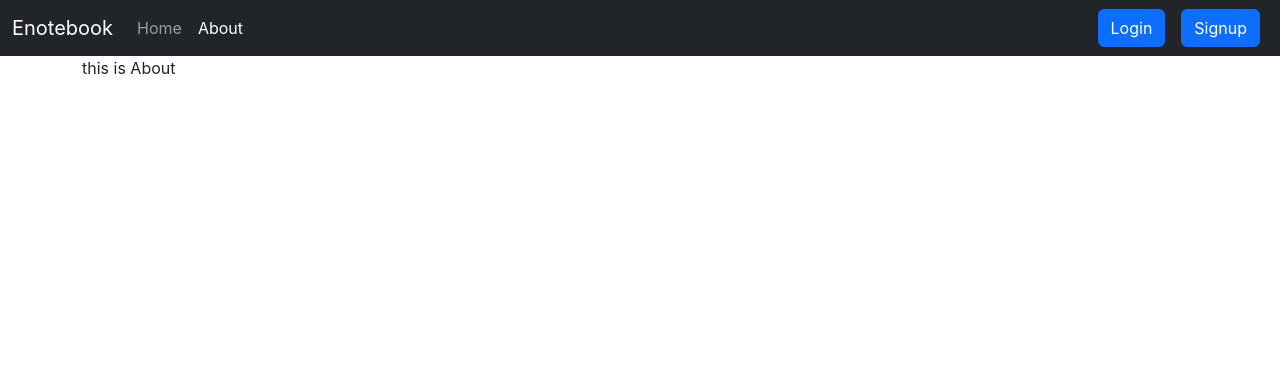
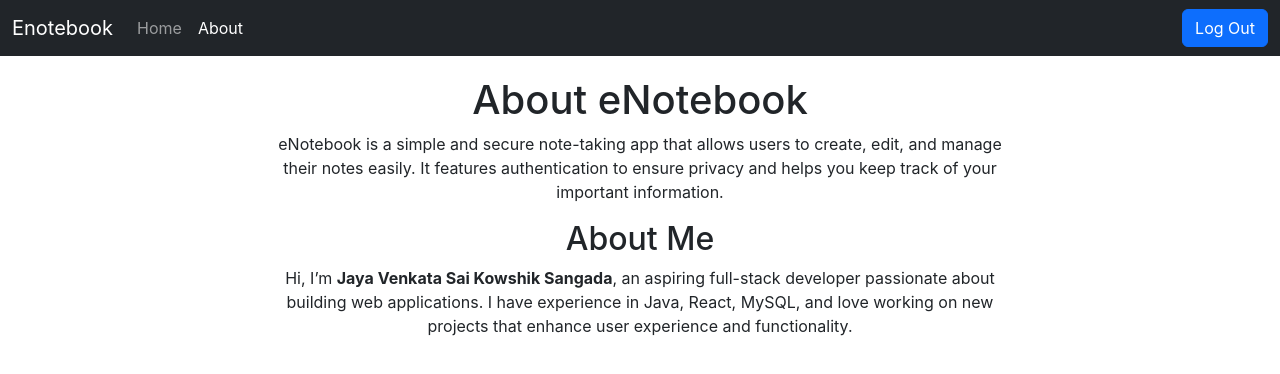
Before and after one commit to kowshik76/Enotebook, a React (Create React App) app: page /about in a window 1280 px wide. Shown: the top 374 px of the page. Built offline with nearby package versions, Linux system fonts and the light colour scheme; sample sign-in values are in the browser's storage.

Commit message:
Wrap up of enotebook

```diff
--- a/src/App.js
+++ b/src/App.js
@@ -12,6 +12,7 @@ import Alert from './components/Alert';
 import { Signup } from './components/Signup';
 import { Login } from './components/Login';
 import { useState } from 'react';
+import Enotebook from './components/Enotebook';
 function App() {
   const [alert, setAlert] = useState(null);
   const ShowAlert = (message, type) => {
@@ -33,6 +34,11 @@ function App() {
 
           <div className="container">
             <Routes>
+              <Route
+                exact
+                path="/enotebook"
+                element={<Enotebook ShowAlert={ShowAlert} />}
+              />
               <Route
                 exact
                 path="/home"
--- a/src/components/About.js
+++ b/src/components/About.js
@@ -1,11 +1,22 @@
-import React from 'react'
-export const About = () => {
+import React from "react";
 
+const About = () => {
     return (
-        <div>
-            this is About
+        <div style={{ padding: "20px", maxWidth: "800px", margin: "auto", textAlign: "center" }}>
+            <h1>About eNotebook</h1>
+            <p>
+                eNotebook is a simple and secure note-taking app that allows users to create, edit, and manage their notes easily.
+                It features authentication to ensure privacy and helps you keep track of your important information.
+            </p>
+
+            <h2>About Me</h2>
+            <p>
+                Hi, I’m <strong>Jaya Venkata Sai Kowshik Sangada</strong>, an aspiring full-stack developer passionate about
+                building web applications. I have experience in Java, React, MySQL, and love working on new projects that
+                enhance user experience and functionality.
+            </p>
         </div>
-    )
-}
+    );
+};
 
-export default About
+export default About;
--- /dev/null
+++ b/src/components/Enotebook.js
@@ -0,0 +1,9 @@
+import React from 'react'
+
+const Enotebook = () => {
+    return (
+        <div>This is landing page</div>
+    )
+}
+
+export default Enotebook
--- a/src/components/Home.js
+++ b/src/components/Home.js
@@ -1,10 +1,23 @@
-import React from 'react';
+import React, { useEffect } from 'react';
+import { useNavigate } from 'react-router-dom';
 import { Notes } from './Notes';
 
 export const Home = (props) => {
+    const navigate = useNavigate();
+
+    useEffect(() => {
+        const token = localStorage.getItem('token');
+        console.log('Token:', token); // Debugging statement
+        if (!token) {
+            console.log('No token found, redirecting to login'); // Debugging statement
+            navigate('/login'); // Redirect if token is missing
+        } else {
+            console.log('Token found, staying on home page'); // Debugging statement
+        }
+    }, [navigate]);
+
     return (
-        <div className='container my-4'>
-
+        <div className='container mt-4'>
             <Notes ShowAlert={props.ShowAlert} />
         </div>
     );
--- a/src/components/Login.js
+++ b/src/components/Login.js
@@ -1,36 +1,38 @@
-import React, { useState } from 'react'
-import { useNavigate } from 'react-router-dom'
+import React, { useState } from 'react';
+import { useNavigate } from 'react-router-dom';
 
 export const Login = (props) => {
+    const [credentials, setcredentials] = useState({ mail: "", password: "" });
+    let navigate = useNavigate();
 
-    const [credentials, setcredentials] = useState({ mail: "", password: "" })
-    let navigate = useNavigate();
     const handlesubmit = async (e) => {
         e.preventDefault();
-        const response = await fetch(`http://localhost:3000/api/auth/login`, {
+        const response = await fetch('http://localhost:3000/api/auth/login', {
             method: 'POST',
             headers: {
                 'Content-Type': 'application/json'
             },
             body: JSON.stringify({ mail: credentials.mail, password: credentials.password })
         });
+
         const json = await response.json();
+        if (json.success) {
+            // Save the auth token and redirect
+            localStorage.setItem('token', json.authToken);
+            props.ShowAlert("Logged in successfully", "success");
+            navigate('/home');
+        } else {
+            props.ShowAlert("Invalid credentials", "danger");
+        }
+    };
 
-        console.log(json);
-        if (json.success) {
-            localStorage.setItem('token', json.authToken);
-            navigate("/home");
-            props.ShowAlert("Login Success!", "success");
+    const onChange = (e) => {
+        setcredentials({ ...credentials, [e.target.name]: e.target.value });
+    };
 
-        } else {
-            props.ShowAlert("Invalid Details", "danger");
-        }
-    }
-    const onChange = (e) => {
-        setcredentials({ ...credentials, [e.target.name]: e.target.value })
-    }
     return (
-        <div className='container my-4'>
+        <div className='container my-5'>
+            <h2>Login to EnoteBook</h2><br></br>
             <form onSubmit={handlesubmit}>
                 <div className="mb-3">
                     <label htmlFor="mail" className="form-label">Email</label>
@@ -40,9 +42,8 @@ export const Login = (props) => {
                     <label htmlFor="password" className="form-label">Password</label>
                     <input type="password" name="password" className="form-control" value={credentials.password} onChange={onChange} id="password" />
                 </div>
-
                 <button type="submit" className="btn btn-primary">Submit</button>
             </form>
         </div>
-    )
-}
+    );
+};
--- a/src/components/Navbar.js
+++ b/src/components/Navbar.js
@@ -1,6 +1,12 @@
 import React, { useEffect } from 'react'
 import { Link, useLocation } from 'react-router-dom';
+import { useNavigate } from 'react-router-dom';
 const Navbar = () => {
+    let navigate = useNavigate();
+    const Logout = () => {
+        localStorage.removeItem('token');
+        navigate('/login');
+    }
     let location = useLocation();
     useEffect(() => {
 
@@ -10,7 +16,7 @@ const Navbar = () => {
 
         <nav className="navbar navbar-expand-lg navbar-dark bg-dark">
             <div className="container-fluid">
-                <Link className="navbar-brand" to="/">Enotebook</Link>
+                <Link className="navbar-brand" to="/enotebook">Enotebook</Link>
                 <button className="navbar-toggler" type="button" data-bs-toggle="collapse" data-bs-target="#navbarSupportedContent" aria-controls="navbarSupportedContent" aria-expanded="false" aria-label="Toggle navigation">
                     <span className="navbar-toggler-icon"></span>
                 </button>
@@ -25,11 +31,11 @@ const Navbar = () => {
 
 
                     </ul>
-                    <form className="d-flex" role="search">
+                    {!localStorage.getItem('token') ? <form className="d-flex" role="search">
                         <Link className="btn btn-primary mx-2" to="/login" role="button">Login</Link>
                         <Link className="btn btn-primary mx-2" to="/signup" role="button">Signup</Link>
 
-                    </form>
+                    </form> : <button className="btn btn-primary" onClick={Logout}>Log Out</button>}
                 </div>
             </div>
         </nav>
--- a/src/components/Signup.js
+++ b/src/components/Signup.js
@@ -31,7 +31,9 @@ export const Signup = (props) => {
         setcredentials({ ...credentials, [e.target.name]: e.target.value })
     }
     return (
-        <div className='container my-4'>
+        <div className='container my-5'>
+            <h2>Create Account in EnoteBook</h2><br></br>
+
             <form onSubmit={handlesubmit}>
                 <div className="md-4">
                     <label htmlFor="name" className="form-label"> Name</label>
--- a/src/context/notes/NoteState.js
+++ b/src/context/notes/NoteState.js
@@ -13,7 +13,7 @@ const NoteState = (props) => {
                 method: 'GET',
                 headers: {
                     'Content-Type': 'application/json',
-                    "auth-token": authToken || ""
+                    "auth-token": authToken
                 }
             });
 
@@ -36,7 +36,7 @@ const NoteState = (props) => {
             method: 'POST',
             headers: {
                 'Content-Type': 'application/json',
-                "auth-token": authToken || ""
+                "auth-token": authToken
             },
             body: JSON.stringify({ title, description, tag })
         });
@@ -51,7 +51,7 @@ const NoteState = (props) => {
             method: 'DELETE',
             headers: {
                 'Content-Type': 'application/json',
-                "auth-token": authToken || ""
+                "auth-token": authToken
             }
         });
 
@@ -64,7 +64,7 @@ const NoteState = (props) => {
             method: 'POST',
             headers: {
                 'Content-Type': 'application/json',
-                "auth-token": authToken || ""
+                "auth-token": authToken
             },
             body: JSON.stringify({ title, description, tag })
         });
```
Also changed, not shown: src/components/Notes.js (+12 -15 lines).
